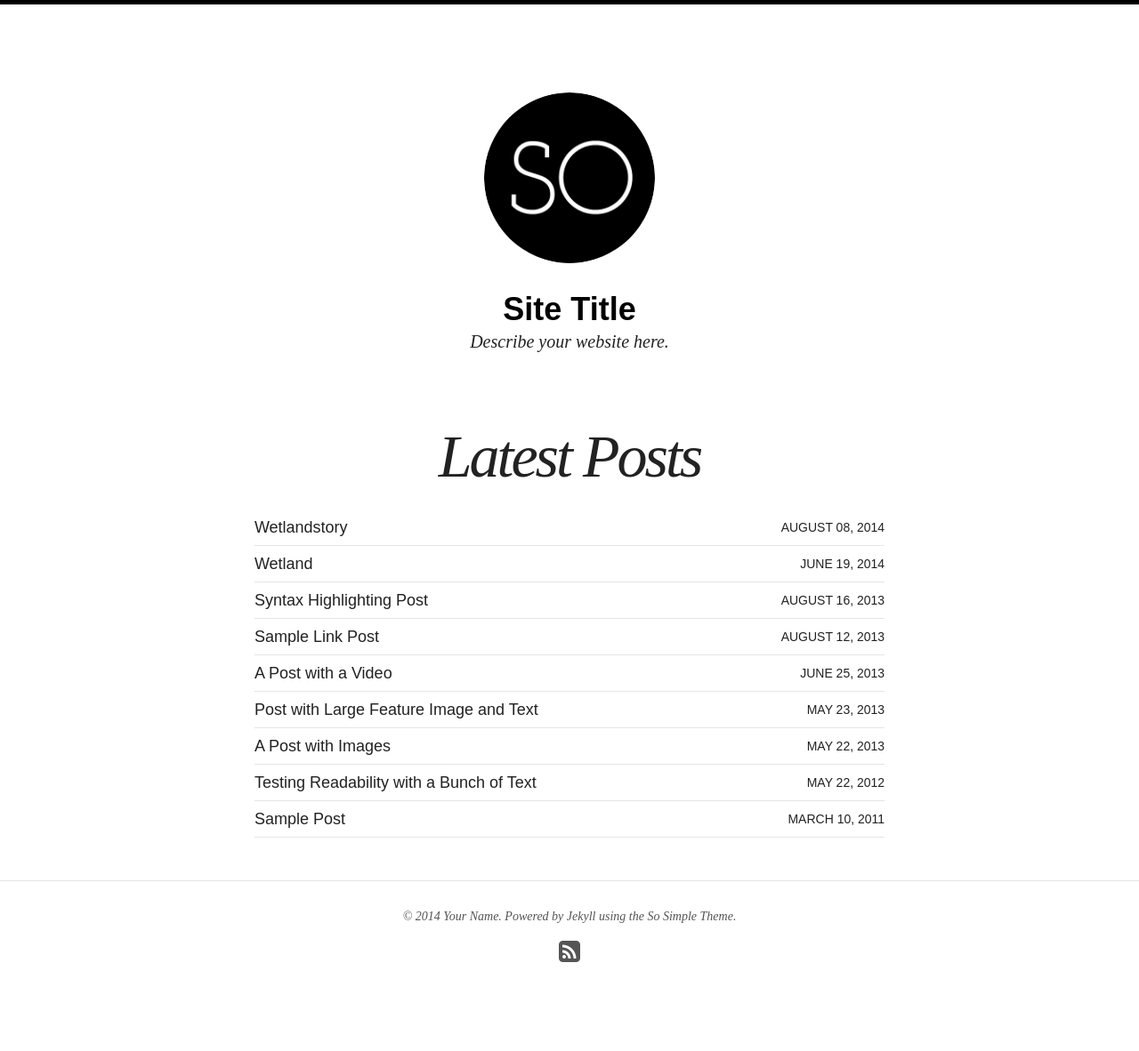
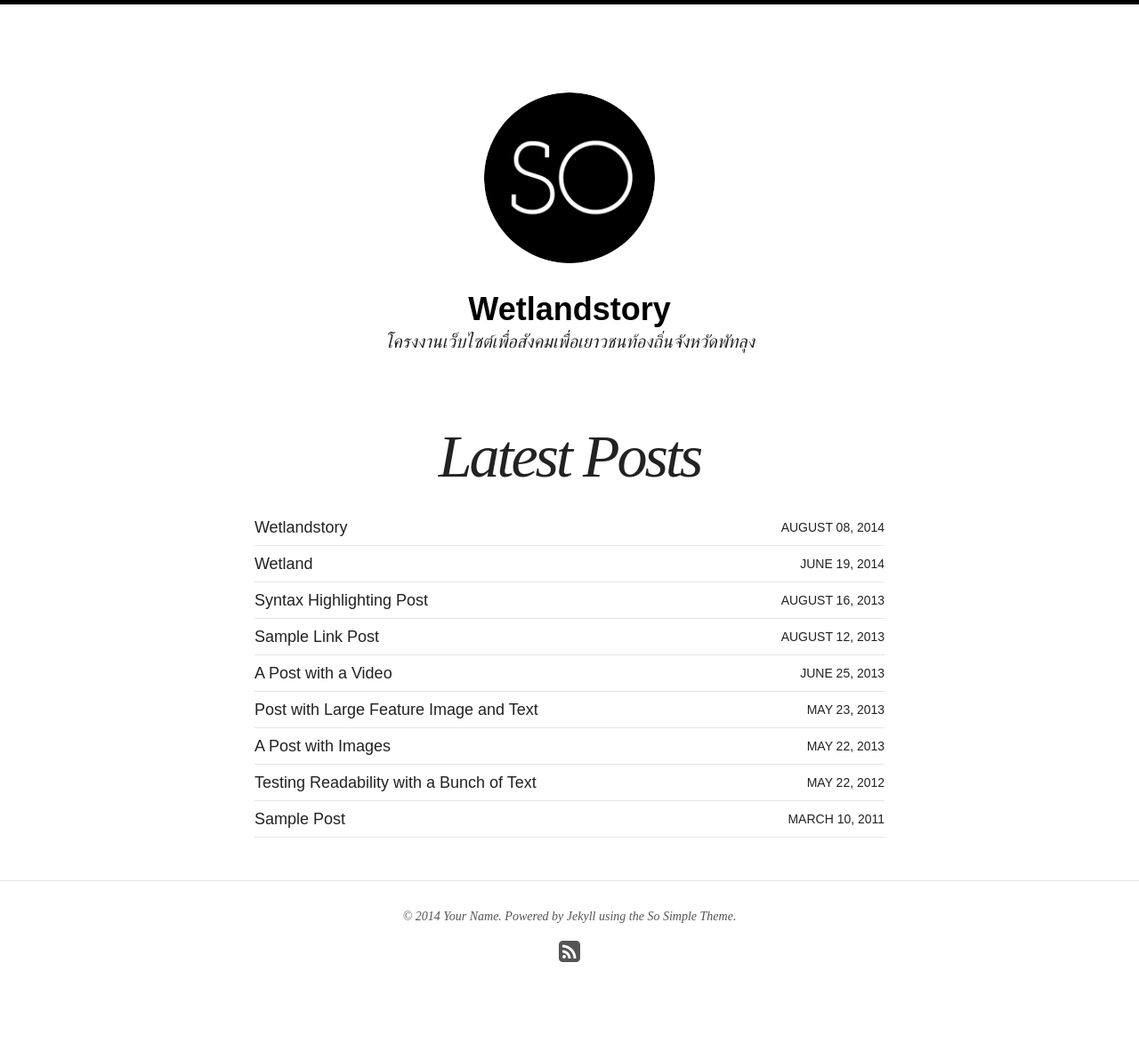
Before and after one commit to Wetlandstory/newwetlandstory, a Jekyll site: the page built from index.html, in a window 1280 px wide. Shown: the whole page at 89% size. Built offline with Jekyll 4.4.1, drawn with Linux system fonts in a browser that asks for light colours; nearby versions of some CDN libraries.

Commit message:
initial setup

```diff
--- a/_config.yml
+++ b/_config.yml
@@ -1,8 +1,8 @@
 # Site wide configuration
 
-title: Site Title
+title: Wetlandstory
 locale: en_US
-description: Describe your website here.
+description: โครงงานเว็บไซต์เพื่อสังคมเพื่อเยาวชนท้องถิ่นจังหวัดพัทลุง
 logo: site-logo.png
 search: true
 url: http://wetlandstory.github.io/newwetlandstory/
```
